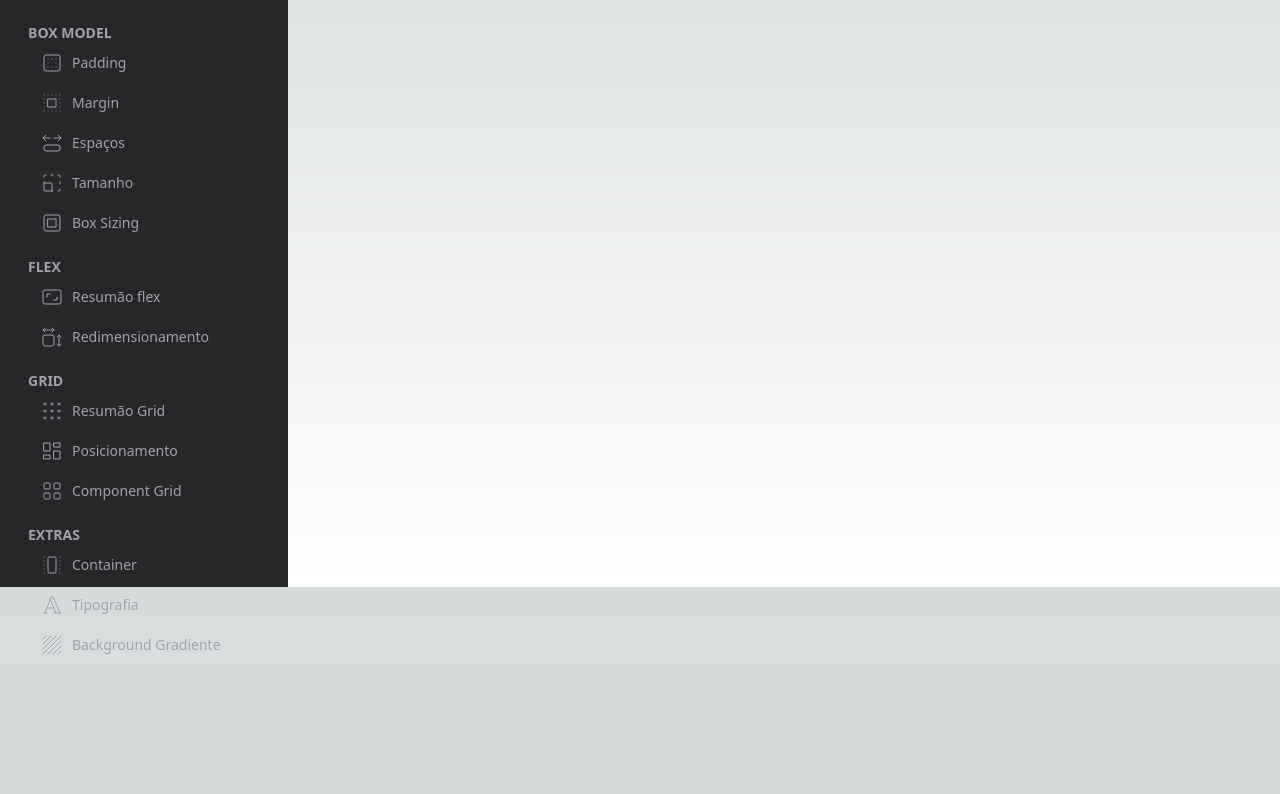
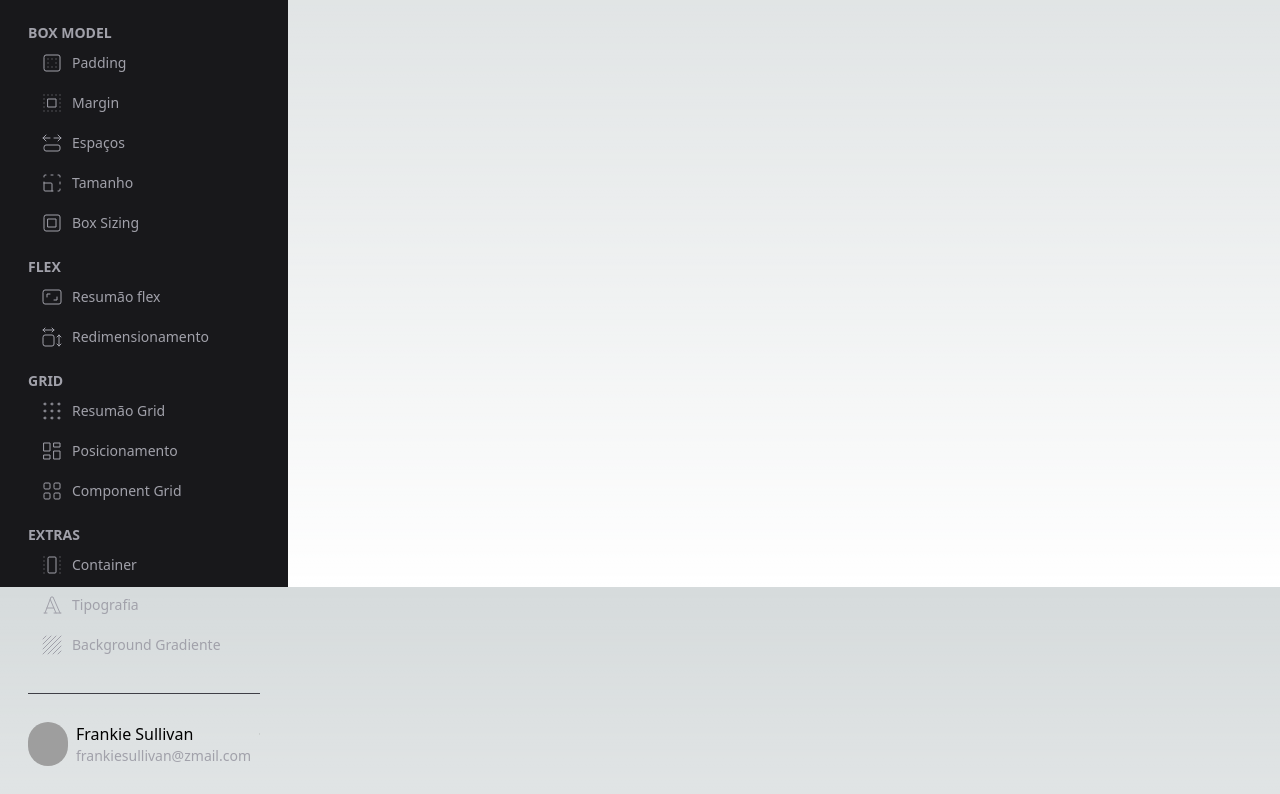
Before and after one commit to israelbulcaotavares/react-tailwind-cod3r, a Next.js app: page / in a window 1280 px wide. Shown: the part 213-1007 px from the top of the page. Before the commit the page ends 878 px from the top, so only its background shows below. Built offline with nearby package versions, Linux system fonts and the light colour scheme; grey boxes are pictures that could not be loaded.

Commit message:
inserir usuario info

```diff
--- a/next.config.js
+++ b/next.config.js
@@ -1,6 +1,11 @@
 /** @type {import('next').NextConfig} */
 const nextConfig = {
   reactStrictMode: true,
+  images: {
+    domains: [
+      'img.freepik.com'
+    ]
+  }
 }
 
 module.exports = nextConfig
--- a/src/components/template/Pagina.tsx
+++ b/src/components/template/Pagina.tsx
@@ -1,16 +1,30 @@
-import Menu from "./Menu"
+import { IconDotsVertical } from "@tabler/icons-react";
+import Menu from "./Menu";
+import UsuarioInfo from "./UsuarioInfo";
 
-interface PaginaProps{
-    children: any
+interface PaginaProps {
+  children: any;
 }
 
-export default function Pagina(props: PaginaProps){
-    return(
-        <div className="flex h-screen">
-            <Menu className="bg-zinc-800 w-72" />
-            <div className="p-7">
-            <div>{props.children}</div>
-        </div>
-        </div>
-    )
+export default function Pagina(props: PaginaProps) {
+    const usuario = {
+        nome:'Frankie Sullivan',
+        email:'frankiesullivan@zmail.com',
+        imagemUrl: 'https://img.freepik.com/vetores-premium/design-de-avatar-de-pessoa_24877-38131.jpg'
+
+    }
+  return (
+    <div className="flex h-screen">
+      <aside className="flex flex-col bg-zinc-900 w-72">
+        <Menu className="p-7" />
+        <hr className="mx-7 border-zinc-700"/>
+        <UsuarioInfo {...usuario} className="p-7"/>
+      </aside>
+      <div className="p-7">
+        <div>{props.children}</div>
+
+      </div>
+
+    </div>
+  );
 }
--- /dev/null
+++ b/src/components/template/UsuarioInfo.tsx
@@ -0,0 +1,28 @@
+import { IconDotsVertical } from "@tabler/icons-react";
+import Image from "next/image";
+
+interface UsuarioInfoProps {
+  nome: string;
+  email: string;
+  imagemUrl: string;
+  className?: string;
+}
+
+export default function UsuarioInfo(props: UsuarioInfoProps) {
+  return (
+    <div className={`flex gap-2 ${props.className ?? ""}`}>
+      <Image
+        src={props.imagemUrl}
+        alt="avatar"
+        height={40}
+        width={40}
+        className="rounded-full"
+      />
+      <div className="flex flex-col">
+        <span>{props.nome}</span>
+        <span className="text-sm text-zinc-400">{props.email}</span>
+      </div>
+      <IconDotsVertical className="cursor-pointer" />
+    </div>
+  );
+}
```
